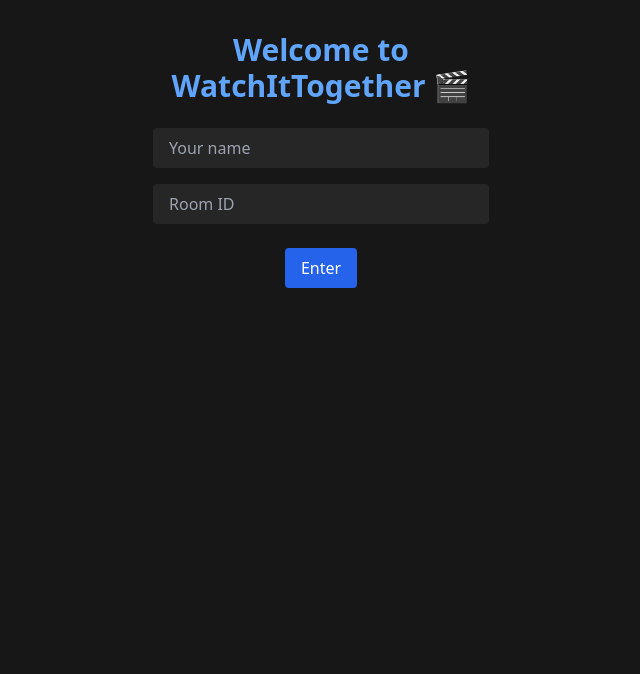
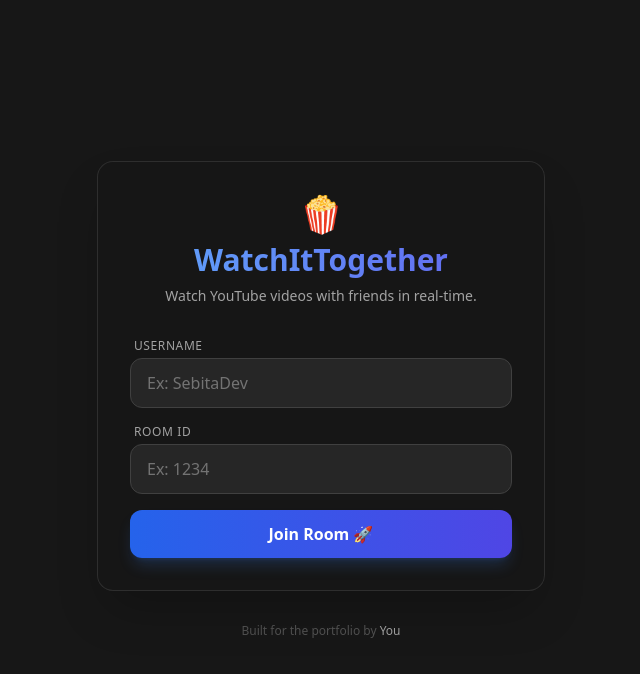
Before and after one commit to sebitacasa/watchit-frontend, a React (Vite) app: page / in a window 1280 px wide. Shown: the top 674 px of the page, without its empty margins (319-959 px from the left). Built offline with nearby package versions, Linux system fonts and the light colour scheme; no server answers.

Commit message:
Room and videPlayed updated

```diff
--- a/src/Home.jsx
+++ b/src/Home.jsx
@@ -9,44 +9,66 @@
 
   const handleJoin = () => {
     if (!username.trim() || !roomId.trim()) return;
-
-    // Guardar en localStorage o pasar por query params si lo deseas
     localStorage.setItem('watchit-username', username);
     navigate(`/room/${roomId}`);
   };
 
   return (
-    <div className="flex flex-col min-h-screen bg-neutral-900 text-white pt-safe pb-safe">
-  <div className="p-8 max-w-[400px] mx-auto text-center bg-neutral-900">
+    // Agregamos justify-center para centrar verticalmente
+    <div className="flex flex-col min-h-screen justify-center items-center bg-neutral-900 text-white pt-safe pb-safe p-4">
 
-    <h1 className="text-3xl font-bold text-blue-400 mb-6">Welcome to WatchItTogether 🎬</h1>
+      {/* Tarjeta con borde sutil y fondo un poco más claro */}
+      <div className="w-full max-w-md p-8 bg-neutral-900/50 border border-white/10 rounded-2xl shadow-2xl backdrop-blur-sm">
 
+        <div className="text-center mb-8">
+          <span className="text-4xl mb-2 block">🍿</span>
+          {/* Título con gradiente */}
+          <h1 className="text-3xl font-extrabold text-transparent bg-clip-text bg-gradient-to-r from-blue-400 to-indigo-500">
+            WatchItTogether
+          </h1>
+          <p className="text-neutral-400 mt-2 text-sm">
+            Watch YouTube videos with friends in real-time.
+          </p>
+        </div>
+
+        <div className="space-y-4">
+          <div>
+            <label className="block text-xs font-medium text-neutral-400 mb-1 ml-1 uppercase tracking-wider">Username</label>
             <input
               type="text"
-      placeholder="Your name"
+              placeholder="Ex: SebitaDev"
               value={username}
               onChange={(e) => setUsername(e.target.value)}
-      className="w-full mb-4 px-4 py-2 bg-neutral-800 text-white placeholder-gray-400 rounded outline-none"
+              className="w-full px-4 py-3 bg-neutral-800 border border-neutral-700 text-white placeholder-neutral-500 rounded-xl focus:outline-none focus:border-blue-500 focus:ring-1 focus:ring-blue-500 transition-all"
             />
+          </div>
 
+          <div>
+            <label className="block text-xs font-medium text-neutral-400 mb-1 ml-1 uppercase tracking-wider">Room ID</label>
             <input
               type="text"
-      placeholder="Room ID"
+              placeholder="Ex: 1234"
               value={roomId}
               onChange={(e) => setRoomId(e.target.value)}
-      className="w-full mb-6 px-4 py-2 bg-neutral-800 text-white placeholder-gray-400 rounded outline-none"
+              className="w-full px-4 py-3 bg-neutral-800 border border-neutral-700 text-white placeholder-neutral-500 rounded-xl focus:outline-none focus:border-blue-500 focus:ring-1 focus:ring-blue-500 transition-all"
             />
+          </div>
 
           <button
             onClick={handleJoin}
-      className="bg-blue-600 hover:bg-blue-500 text-white px-4 py-2 rounded transition"
+            className="w-full mt-2 bg-gradient-to-r from-blue-600 to-indigo-600 hover:from-blue-500 hover:to-indigo-500 text-white font-bold py-3 rounded-xl shadow-lg shadow-blue-500/20 transition-all transform hover:scale-[1.02] active:scale-95"
           >
-      Enter
+            Join Room 🚀
           </button>
         </div>
+
       </div>
 
-
+      {/* Footer pequeño */}
+      <p className="mt-8 text-neutral-600 text-xs">
+        Built for the portfolio by <span className="text-neutral-400">You</span>
+      </p>
+    </div>
   );
 }
 
```
Lines whose indentation alone changed are shown as unchanged.
